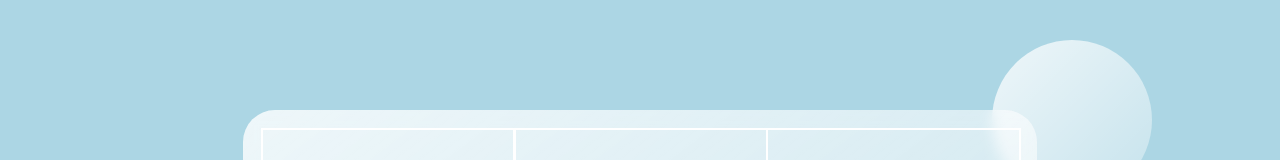
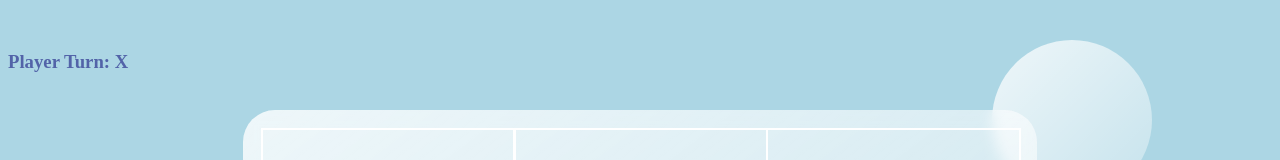
Before and after one commit to Linneaeas/tictac, an Angular app: page / in a window 1280 px wide. Shown: the top 160 px of the page. Built offline with nearby package versions, Linux system fonts and the light colour scheme.

Commit message:
ngClass Player Colors

```diff
--- a/src/app/components/game/game.component.css
+++ b/src/app/components/game/game.component.css
@@ -27,7 +27,7 @@
   border-width: 2px;
   border-style: solid;
   border-color: white;
-  color: black;
+  color: rgb(225, 90, 211);
   display: flex;
   justify-content: center;
   align-items: center;
@@ -42,6 +42,17 @@
   );
   backdrop-filter: blur(0.4rem);
 }
+
+h3 {
+  position: absolute;
+  top: 4%;
+  color: rgb(82, 99, 168);
+}
+
+.playerO {
+  color: rgb(133, 50, 211);
+}
+
 .circle,
 .circle1 {
   width: 10rem;
--- a/src/app/components/game/game.component.html
+++ b/src/app/components/game/game.component.html
@@ -1,8 +1,10 @@
+<h3>Player Turn: {{ player_turn }}</h3>
 <div class="gameContainer">
   <div class="gameBoard">
     <div
       *ngFor="let square of board; let i = index"
       (click)="handlePlayer(i)"
+      [ngClass]="{ playerO: square == 'O' }"
       class="square"
     >
       {{ square }}
```
